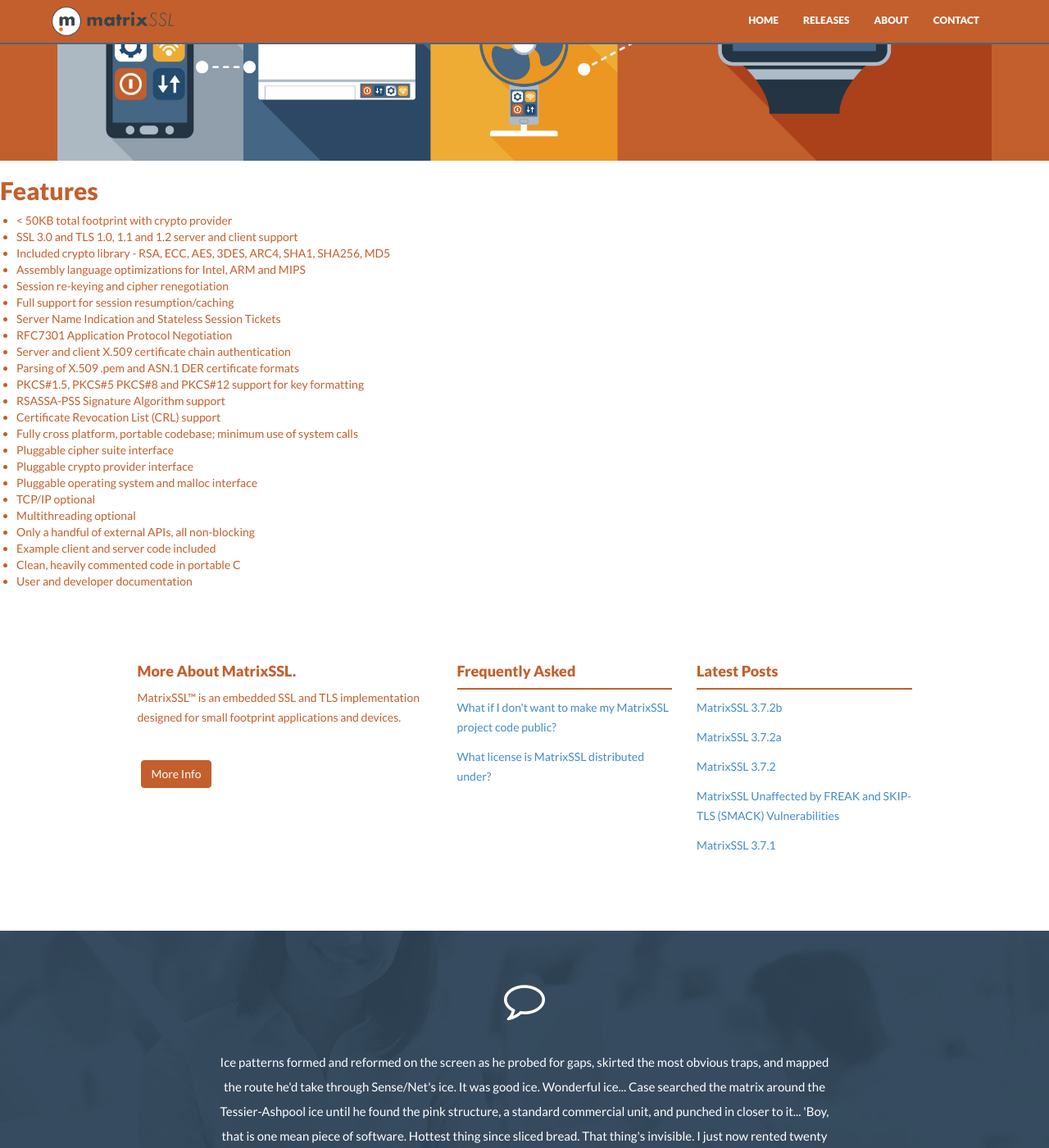
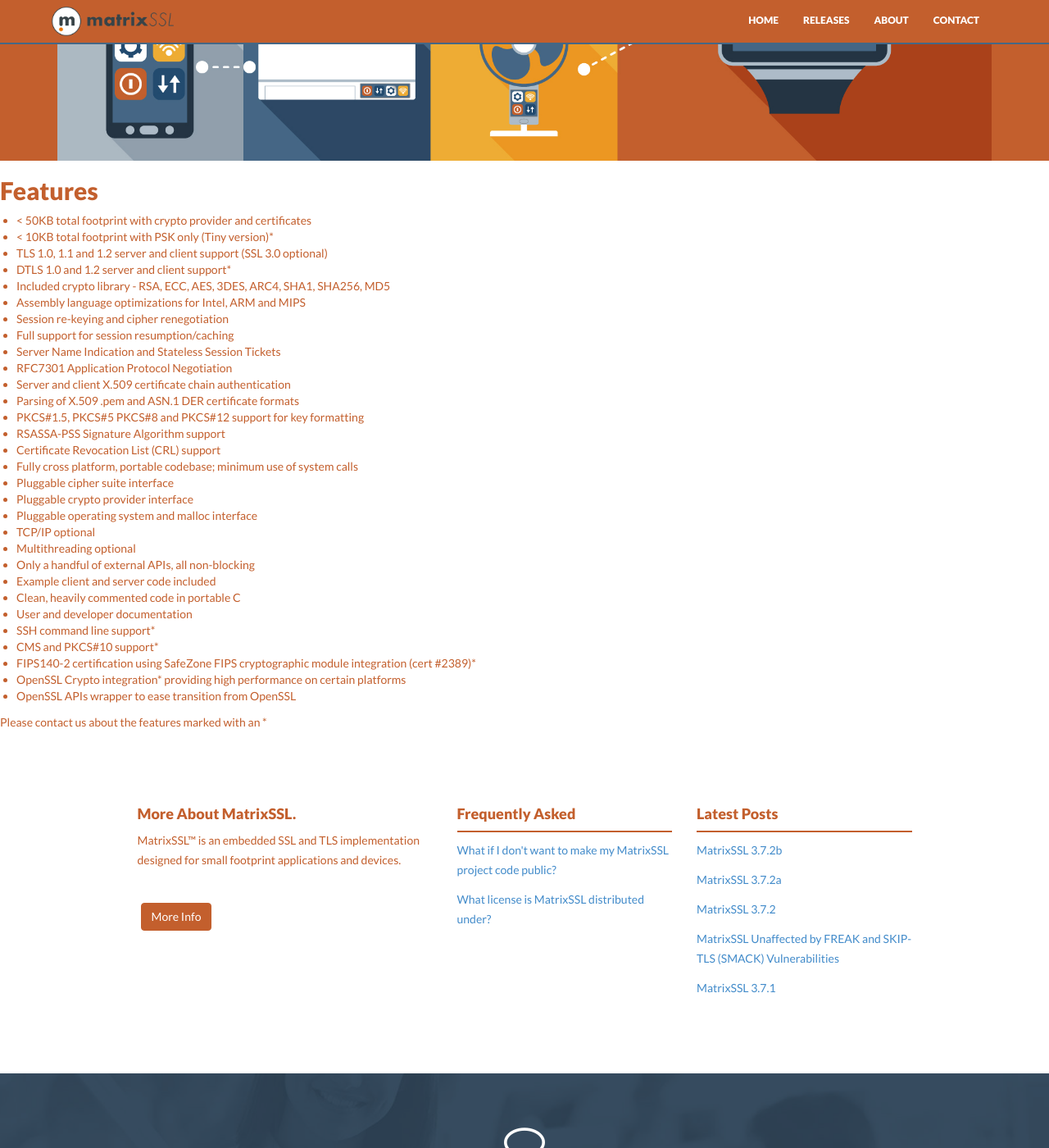
Before and after one commit to Layty/ssl, a Jekyll site: the page built from index.html, in a window 1280 px wide and 1400 px high, scrolled down 1756 px. Shown: the whole window at 82% size. Built offline with Jekyll 4.4.1, drawn with Linux system fonts in a browser that asks for light colours; nearby versions of some CDN libraries.

Commit message:
Update features.md

```diff
--- a/_includes/features.md
+++ b/_includes/features.md
@@ -1,6 +1,8 @@
 ## Features
-+ < 50KB total footprint with crypto provider
-+ SSL 3.0 and TLS 1.0, 1.1 and 1.2 server and client support
++ < 50KB total footprint with crypto provider and certificates
++ < 10KB total footprint with PSK only (Tiny version)*
++ TLS 1.0, 1.1 and 1.2 server and client support (SSL 3.0 optional)
++ DTLS 1.0 and 1.2 server and client support*
 + Included crypto library - RSA, ECC, AES, 3DES, ARC4, SHA1, SHA256, MD5
 + Assembly language optimizations for Intel, ARM and MIPS
 + Session re-keying and cipher renegotiation
@@ -22,3 +24,10 @@
 + Example client and server code included
 + Clean, heavily commented code in portable C
 + User and developer documentation
++ SSH command line support*
++ CMS and PKCS#10 support*
++ FIPS140-2 certification using SafeZone FIPS cryptographic module integration (cert #2389)*
++ OpenSSL Crypto integration* providing high performance on certain platforms
++ OpenSSL APIs wrapper to ease transition from OpenSSL
+
+Please contact us about the features marked with an *
```
